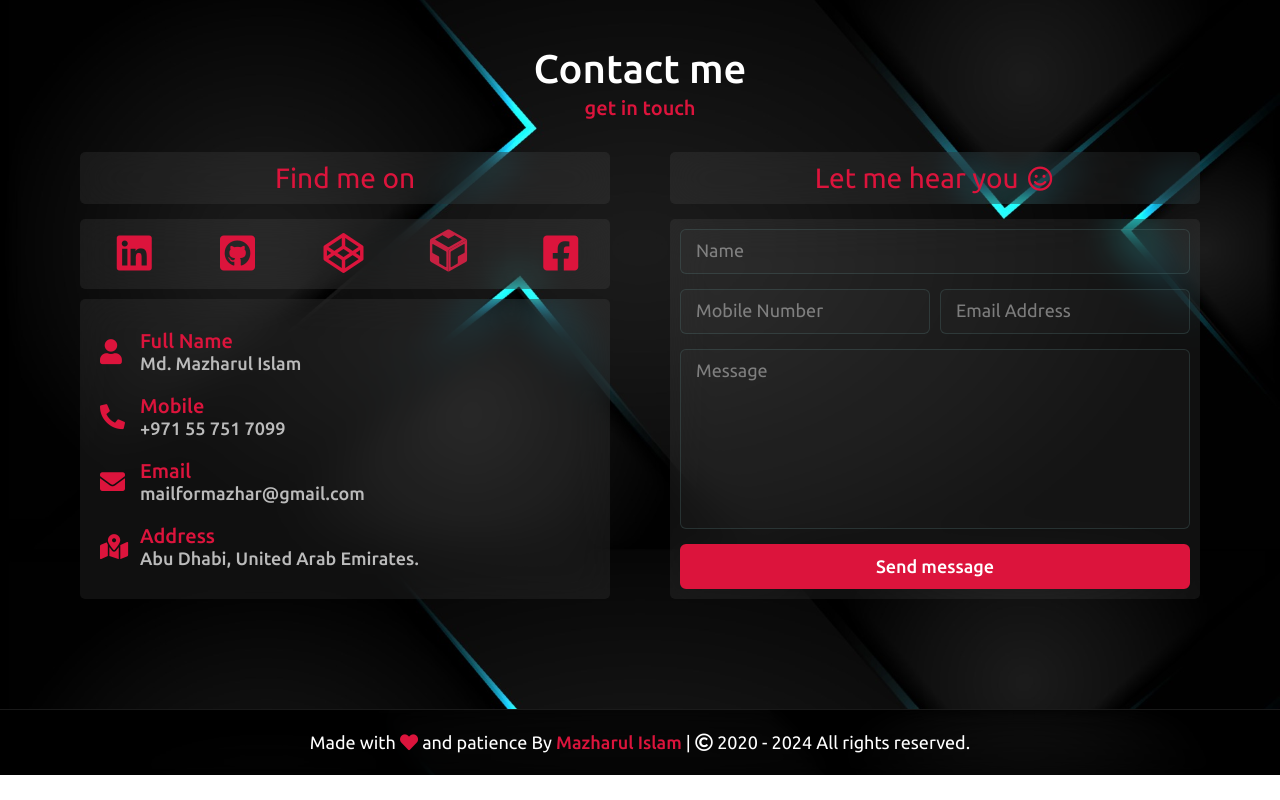
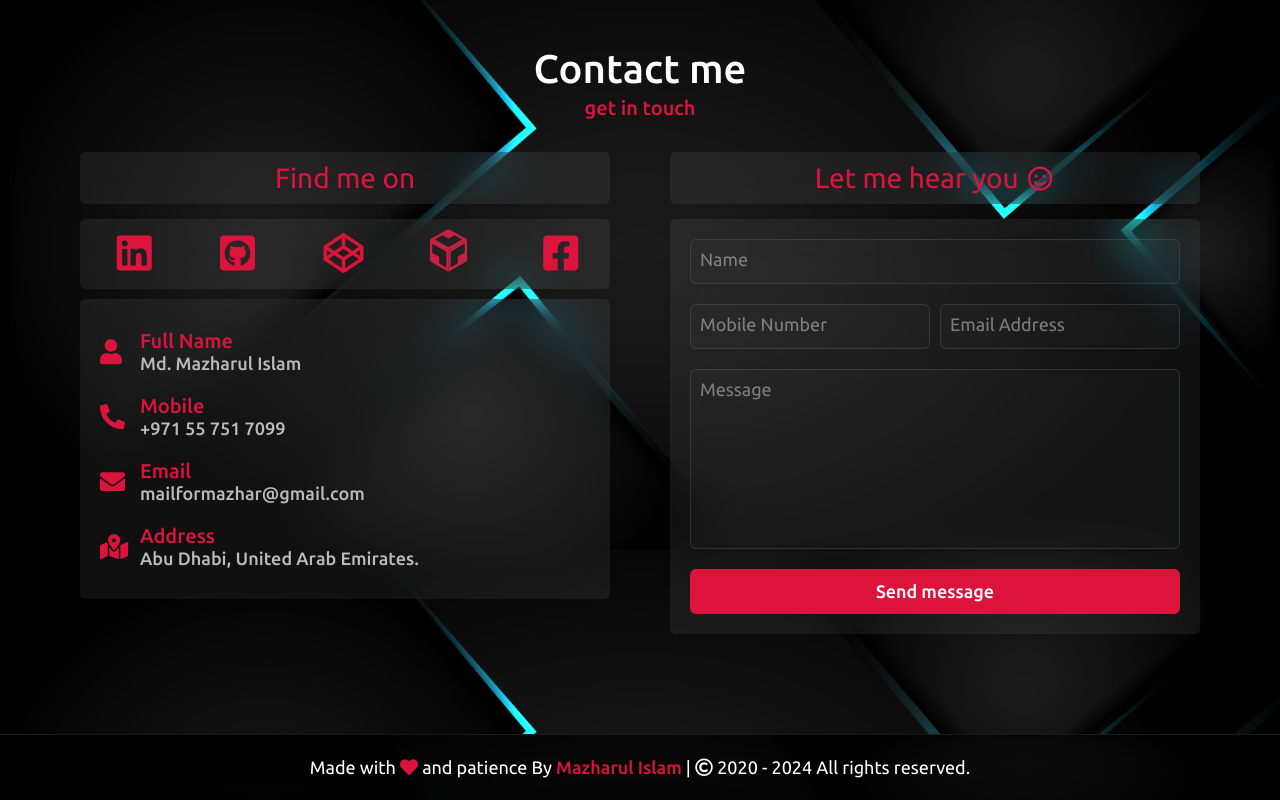
Before and after one commit to Maaazhar/maaazhar.github.io, a React (Vite) app: page / in a window 1280 px wide. Shown: the part 6062-6862 px from the top of the page. Before the commit the page ends 6837 px from the top, so only its background shows below. Built offline with nearby package versions, Linux system fonts and the light colour scheme.

Commit message:
updating over all issues-19

```diff
--- a/src/components/Contact/Contact.css
+++ b/src/components/Contact/Contact.css
@@ -9,7 +9,7 @@
 }
 
 .detailsWrapper,
-.contact-form{
+.contact-form {
     overflow: hidden;
 }
 
@@ -119,8 +119,8 @@
     background: #55555568;
 }
 
-.contact-form{
-    padding: 10px;
+.contact-form {
+    padding: 20px;
     border-radius: 5px;
     background-color: #ffffff10;
     backdrop-filter: blur(20px);
@@ -132,9 +132,42 @@
 
 .contact .right form .field,
 .contact .right form .fields .field {
+    position: relative;
     height: 45px;
     width: 100%;
-    margin-bottom: 15px;
+    margin-bottom: 20px;
+}
+
+.contact .right form .field span,
+.contact .right form .fields .field span {
+    position: absolute;
+    left: 0;
+    margin: 5px 0px 0px 5px;
+    padding: 5px;
+    color: #999999c6;
+    font: 400 18px 'Ubuntu', sans-serif;
+    pointer-events: none;
+    transition: all 0.3s ease-in-out;
+}
+
+.contact .right form .field input:focus ~ span,
+.contact .right form .field textarea:focus ~ span,
+.contact .right form .fields .field input:focus ~ span,
+.contact .right form .field input:valid ~ span,
+.contact .right form .field textarea:valid ~ span,
+.contact .right form .fields .field input:valid ~ span {
+    margin: 10px 0px 0px 10px;
+    padding: 2px 5px;
+    border-radius: 2px;
+    background-color: #373939ee;
+    backdrop-filter: blur(20px);
+    /* color: #444; */
+    /* color: #19ffffb4; */
+    color: #999;
+    font-size: 16px;
+    font-weight: 500;
+    letter-spacing: 1px;
+    transform: translateY(-20px);
 }
 
 .contact .right form .textarea {
@@ -162,7 +195,7 @@ input[type=number] {
 .contact .right form .textarea textarea {
     height: 100%;
     width: 100%;
-    padding: 0 15px;
+    padding: 20px 0px 15px 15px;
     /* background: #ffffffcc;
     backdrop-filter: blur(5px); */
     background-color: #ffffff05;
@@ -177,10 +210,6 @@ input[type=number] {
     transition: all 0.3s ease;
 }
 
-::placeholder{
-    color: #999999c6;
-    font: 400 18px 'Ubuntu', sans-serif;
-}
 
 .contact .right form .field input:focus,
 .contact .right form .textarea textarea:focus {
--- a/src/components/Contact/Contact.jsx
+++ b/src/components/Contact/Contact.jsx
@@ -100,38 +100,25 @@ const Contact = () => {
                         <div className="text">Let me hear you <i className="far fa-smile"></i> </div>
                         <form className="contact-form" action="#" method="POST">
                             <div className="field">
-                                <input
-                                    type="text"
-                                    className="fullname"
-                                    placeholder="Name" />
+                                <input type="text" className="Name" required/>
+                                <span>Name</span>
                             </div>
                             <div className="fields">
                                 <div className="field name">
-                                    <input
-                                        type="number"
-                                        className="fullname"
-                                        placeholder="Mobile Number" />
+                                    <input type="number" className="mobile" required/>
+                                    <span>Mobile Number</span>
                                 </div>
                                 <div className="field email">
-                                    <input
-                                        type="text"
-                                        className="email-input"
-                                        placeholder="Email Address" />
+                                    <input type="text" className="email" required/>
+                                    <span>Email Address</span>
                                 </div>
                             </div>
                             <div className="field textarea">
-                                <textarea
-                                    className="message"
-                                    cols="30"
-                                    rows="10"
-                                    placeholder="Message">
-
-                                </textarea>
+                                <textarea className="message" cols="30" rows="10" required/>
+                                <span>Message</span>
                             </div>
                             <div className="button-area">
-                                <button className="send-msg" type="submit" name="send">
-                                    Send message
-                                </button>
+                                <button className="submitButton" type="submit" name="send"> Send message </button>
                             </div>
                         </form>
                     </div>
```
